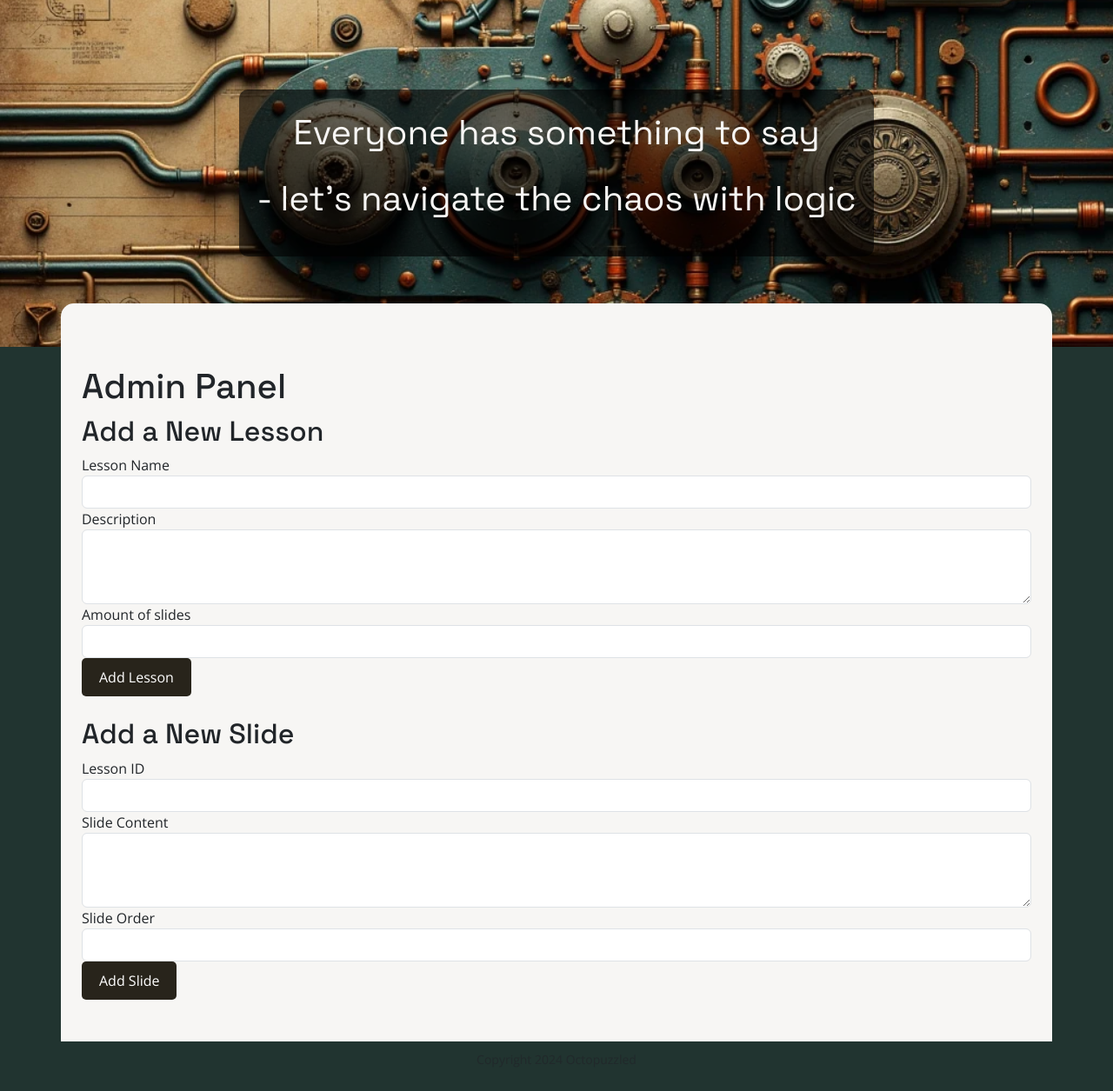
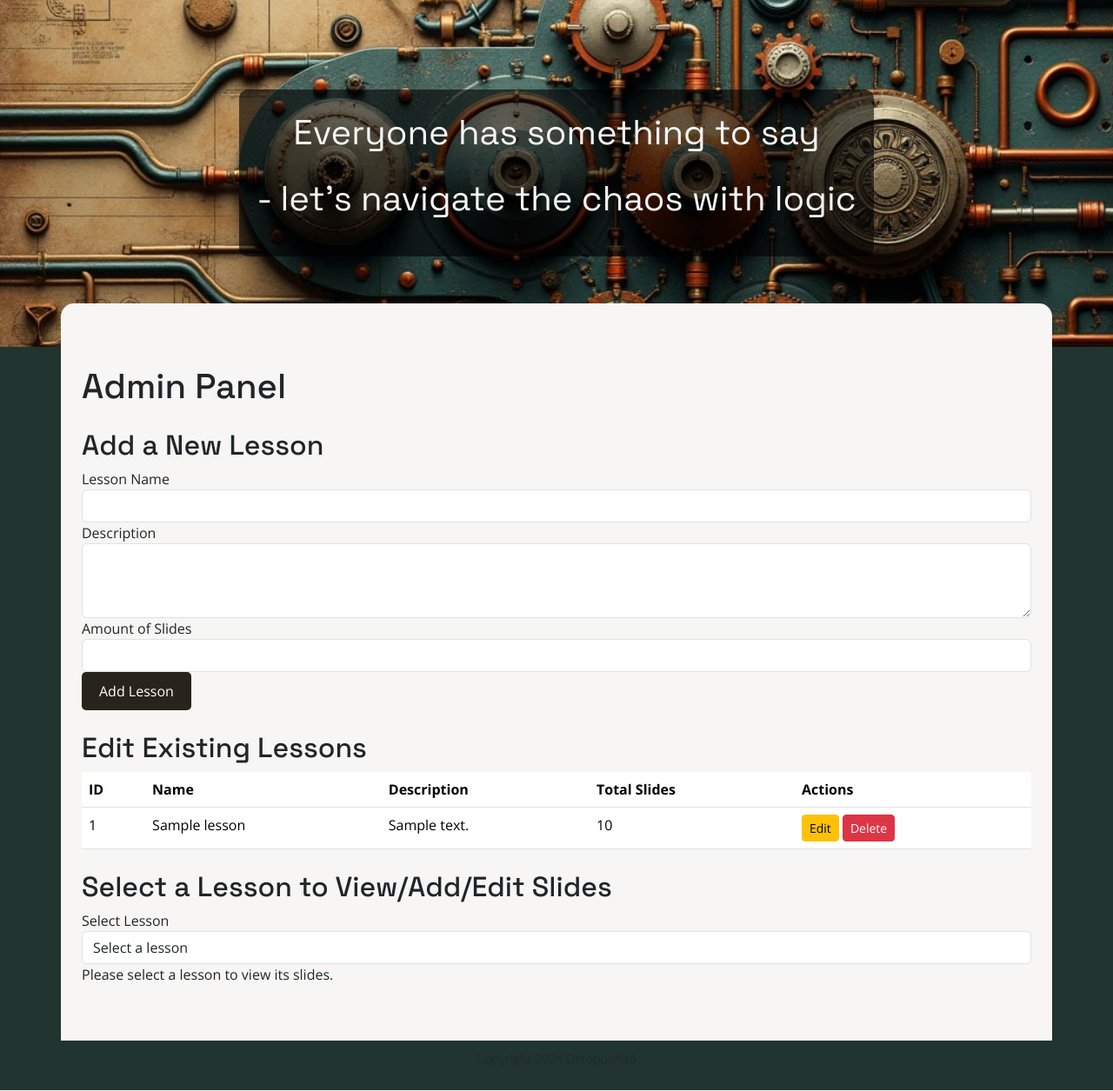
Before and after one commit to Octopuzzled/Debatacle, a Flask app: page /admin in a window 1280 px wide. Shown: the part 61-1316 px from the top of the page at 87% size. Run offline with Flask 3, Linux system fonts and the light colour scheme; the visitor is signed in with stand-in values (Sample User, id 1); tables that the repository leaves empty or names only in its code hold one stand-in row (values such as "Sample post").

Commit message:
Admin panel advanced

```diff
--- a/app.py
+++ b/app.py
@@ -22,10 +22,43 @@ Session(app)
 #    connection.close()
 
 # Routes for admin (adding content)
-@app.route('/admin')
+@app.route('/admin', methods=['GET'])
 @is_admin
 def admin_panel():
-    return render_template('admin.html')
+    connection = get_connection()
+    if connection is None:
+        return "Database connection failed", 500
+
+    try:
+        cursor = connection.cursor(dictionary=True)
+
+        # Fetch all lessons for dropdown and lesson management
+        cursor.execute("SELECT lesson_id, lesson_name, description, total_slides FROM lessons")
+        lessons = cursor.fetchall()
+
+        # Get selected lesson ID from query parameters
+        selected_lesson_id = request.args.get('lesson_id')
+        slides = []
+        selected_lesson = None
+
+        if selected_lesson_id:
+            # Fetch the selected lesson details
+            cursor.execute("SELECT * FROM lessons WHERE lesson_id = %s", (selected_lesson_id,))
+            selected_lesson = cursor.fetchone()
+
+            # Fetch slides for the selected lesson
+            cursor.execute("SELECT slide_id, content, slide_order FROM slides WHERE lesson_id = %s", (selected_lesson_id,))
+            slides = cursor.fetchall()
+
+        return render_template('admin.html', lessons=lessons, slides=slides, selected_lesson=selected_lesson)
+
+    except Exception as e:
+        return str(e), 500
+
+    finally:
+        if connection.is_connected():
+            cursor.close()
+            connection.close()
 
 @app.route('/admin/add_lesson', methods=['POST'])
 @is_admin
@@ -80,6 +113,110 @@ def add_slide():
         if connection.is_connected():
             cursor.close()
             connection.close()
+
+@app.route('/admin/edit_lesson/<int:lesson_id>', methods=['GET', 'POST'])
+@is_admin
+def edit_lesson(lesson_id):
+    connection = get_connection()
+    if connection is None:
+        return "Database connection failed", 500
+
+    try:
+        cursor = connection.cursor(dictionary=True)
+
+        if request.method == 'POST':
+            lesson_name = request.form['lesson_name']
+            description = request.form['description']
+            total_slides = request.form['total_slides']
+            cursor.execute("""
+                UPDATE lessons
+                SET lesson_name = %s, description = %s, total_slides = %s
+                WHERE lesson_id = %s
+            """, (lesson_name, description, total_slides, lesson_id))
+            connection.commit()
+            return redirect(url_for('admin_panel'))
+
+        cursor.execute("SELECT * FROM lessons WHERE lesson_id = %s", (lesson_id,))
+        lesson = cursor.fetchone()
+        return render_template('edit_lesson.html', lesson=lesson)
+
+    finally:
+        if connection.is_connected():
+            cursor.close()
+            connection.close()
+
+
+@app.route('/admin/delete_lesson/<int:lesson_id>', methods=['GET'])
+@is_admin
+def delete_lesson(lesson_id):
+    connection = get_connection()
+    if connection is None:
+        return "Database connection failed", 500
+
+    try:
+        cursor = connection.cursor()
+        cursor.execute("DELETE FROM lessons WHERE lesson_id=%s", (lesson_id,))
+        connection.commit()
+        return redirect(url_for('admin_panel'))
+    except Exception as e:
+        return str(e), 500
+    finally:
+        if connection.is_connected():
+            cursor.close()
+            connection.close()
+
+# Similar route for editing and deleting slides
+@app.route('/admin/edit_slide/<int:slide_id>', methods=['GET', 'POST'])
+@is_admin
+def edit_slide(slide_id):
+    connection = get_connection()
+    if connection is None:
+        return "Database connection failed", 500
+
+    try:
+        cursor = connection.cursor(dictionary=True)
+
+        if request.method == 'POST':
+            content = request.form['content']
+            slide_order = request.form['slide_order']
+            cursor.execute("""
+                UPDATE slides
+                SET content = %s, slide_order = %s
+                WHERE slide_id = %s
+            """, (content, slide_order, slide_id))
+            connection.commit()
+            return redirect(url_for('admin_panel', lesson_id=request.form['lesson_id']))
+
+        cursor.execute("SELECT * FROM slides WHERE slide_id = %s", (slide_id,))
+        slide = cursor.fetchone()
+        return render_template('edit_slide.html', slide=slide)
+
+    finally:
+        if connection.is_connected():
+            cursor.close()
+            connection.close()
+
+
+
+@app.route('/admin/delete_slide/<int:slide_id>', methods=['GET'])
+@is_admin
+def delete_slide(slide_id):
+    connection = get_connection()
+    if connection is None:
+        return "Database connection failed", 500
+
+    try:
+        cursor = connection.cursor()
+        cursor.execute("DELETE FROM slides WHERE slide_id=%s", (slide_id,))
+        connection.commit()
+        return redirect(url_for('admin_panel'))
+    except Exception as e:
+        return str(e), 500
+    finally:
+        if connection.is_connected():
+            cursor.close()
+            connection.close()
+
 
 # Routes for all the user pages
 @app.route("/")
@@ -231,7 +368,7 @@ def lessons():
 
     try:
         with connection.cursor(dictionary=True) as cursor:
-            cursor.execute("SELECT lesson_id, lesson_name FROM lessons ORDER BY lesson_id")
+            cursor.execute("SELECT lesson_id, lesson_name, description FROM lessons ORDER BY lesson_id")
             all_lessons = cursor.fetchall()
     except Exception as e:
         return render_template('lessons.html', error=f"An error occurred: {str(e)}"), 500
--- a/static/styles.css
+++ b/static/styles.css
@@ -10,6 +10,7 @@
     --medium: #D5B788;
     --light: #f5e0bd;
     --lightest: #f7f6f4;
+    --accent: #9f441e;
 }
 
 body {
@@ -22,6 +23,14 @@ body {
 
 h1, h2, h3, h4, h5, h6 {
     font-family: var(--font-heading);
+}
+
+a {
+    color: var(--accent);
+}
+
+a:hover {
+    color: var(--background-color);
 }
 
 .navbar {
--- a/templates/admin.html
+++ b/templates/admin.html
@@ -1,15 +1,15 @@
 {% extends "layout.html" %}
 
 {% block title %}
-    Homepage
+    Admin Panel
 {% endblock %}
 
 {% block main %}
-
 <div class="container">
     <h1 class="mt-4">Admin Panel</h1>
 
-    <h2>Add a New Lesson</h2>
+    <!-- Section to Add a New Lesson -->
+    <h2 class="mt-4">Add a New Lesson</h2>
     <form action="{{ url_for('add_lesson') }}" method="POST">
         <div class="form-group">
             <label for="lesson_name">Lesson Name</label>
@@ -20,18 +20,62 @@
             <textarea class="form-control" id="description" name="description" rows="3" required></textarea>
         </div>
         <div class="form-group">
-            <label for="total_slides">Amount of slides</label>
-            <input type="number" class="form-control" id="lesson_name" name="total_slides" required>
+            <label for="total_slides">Amount of Slides</label>
+            <input type="number" class="form-control" id="total_slides" name="total_slides" required>
         </div>
         <button type="submit" class="btn btn-primary">Add Lesson</button>
     </form>
 
-    <h2 class="mt-4">Add a New Slide</h2>
+    <!-- Section to View and Edit Existing Lessons -->
+    <h2 class="mt-4">Edit Existing Lessons</h2>
+    <table class="table">
+        <thead>
+            <tr>
+                <th>ID</th>
+                <th>Name</th>
+                <th>Description</th>
+                <th>Total Slides</th>
+                <th>Actions</th>
+            </tr>
+        </thead>
+        <tbody>
+            {% for lesson in lessons %}
+            <tr>
+                <td>{{ lesson['lesson_id'] }}</td>
+                <td>{{ lesson['lesson_name'] }}</td>
+                <td>{{ lesson['description'] | safe }}</td>
+                <td>{{ lesson['total_slides'] }}</td>
+                <td>
+                    <a href="{{ url_for('edit_lesson', lesson_id=lesson['lesson_id']) }}" class="btn btn-warning btn-sm">Edit</a>
+                    <a href="{{ url_for('delete_lesson', lesson_id=lesson['lesson_id']) }}" class="btn btn-danger btn-sm">Delete</a>
+                </td>
+            </tr>
+            {% endfor %}
+        </tbody>
+    </table>
+
+    <!-- Dropdown to Select a Lesson for Viewing/Adding Slides -->
+    <h2 class="mt-4">Select a Lesson to View/Add/Edit Slides</h2>
+    <form action="{{ url_for('admin_panel') }}" method="GET">
+        <div class="form-group">
+            <label for="lesson_id">Select Lesson</label>
+            <select class="form-control" id="lesson_id" name="lesson_id" onchange="this.form.submit()">
+                <option value="" disabled selected>Select a lesson</option>
+                {% for lesson in lessons %}
+                <option value="{{ lesson['lesson_id'] }}"
+                        {% if selected_lesson and selected_lesson['lesson_id'] == lesson['lesson_id'] %}selected{% endif %}>
+                    {{ lesson['lesson_name'] }}
+                </option>
+                {% endfor %}
+            </select>
+        </div>
+    </form>
+
+    {% if selected_lesson %}
+        <!-- Section to Add a New Slide for the Selected Lesson -->
+        <h2 class="mt-4">Add a New Slide to {{ selected_lesson['lesson_name'] }}</h2>
         <form action="{{ url_for('add_slide') }}" method="POST">
-        <div class="form-group">
-            <label for="lesson_id">Lesson ID</label>
-            <input type="number" class="form-control" id="lesson_id" name="lesson_id" required>
-        </div>
+            <input type="hidden" name="lesson_id" value="{{ selected_lesson['lesson_id'] }}">
             <div class="form-group">
                 <label for="content">Slide Content</label>
                 <textarea class="form-control" id="content" name="content" rows="3" required></textarea>
@@ -42,6 +86,38 @@
             </div>
             <button type="submit" class="btn btn-primary">Add Slide</button>
         </form>
+
+        <!-- Section to View and Edit Slides for the Selected Lesson -->
+        <h2 class="mt-4">Slides for {{ selected_lesson['lesson_name'] }}</h2>
+        {% if slides %}
+        <table class="table">
+            <thead>
+                <tr>
+                    <th>ID</th>
+                    <th>Content</th>
+                    <th>Order</th>
+                    <th>Actions</th>
+                </tr>
+            </thead>
+            <tbody>
+                {% for slide in slides %}
+                <tr>
+                    <td>{{ slide['slide_id'] }}</td>
+                    <td>{{ slide['content'] | safe }}</td>
+                    <td>{{ slide['slide_order'] }}</td>
+                    <td>
+                        <a href="{{ url_for('edit_slide', slide_id=slide['slide_id']) }}" class="btn btn-warning btn-sm">Edit</a>
+                        <a href="{{ url_for('delete_slide', slide_id=slide['slide_id']) }}" class="btn btn-danger btn-sm">Delete</a>
+                    </td>
+                </tr>
+                {% endfor %}
+            </tbody>
+        </table>
+        {% else %}
+        <p>No slides available for this lesson.</p>
+        {% endif %}
+    {% else %}
+        <p>Please select a lesson to view its slides.</p>
+    {% endif %}
 </div>
-
 {% endblock %}
--- a/templates/lessons.html
+++ b/templates/lessons.html
@@ -16,8 +16,12 @@
             <div class="grid grid-cols-1 md:grid-cols-2 lg:grid-cols-3 gap-4">
                 {% for lesson in lessons %}
                     <a href="{{ url_for('learn_logic', lesson_id=lesson.lesson_id) }}"
-                       class="bg-white shadow-md rounded px-8 py-6 block hover:shadow-lg transition-shadow duration-300">
+                       class="shadow-md rounded px-8 py-6 block hover:shadow-lg transition-shadow duration-300">
                         <h2 class="text-xl font-semibold mb-2">{{ lesson.lesson_name }}</h2>
+                    </a>
+                        <p>{{ lesson.description | safe }}</p>
+                    <a href="{{ url_for('learn_logic', lesson_id=lesson.lesson_id) }}"
+                        class="shadow-md rounded px-8 py-6 block hover:shadow-lg transition-shadow duration-300">
                         <span class="text-blue-500 hover:underline">Start Lesson</span>
                     </a>
                 {% endfor %}
```
Also changed, not shown: templates/edit_lesson.html (added, +27 -0 lines), templates/edit_slide.html (added, +29 -0 lines), 2 other files. Lines whose indentation alone changed are shown as unchanged.
